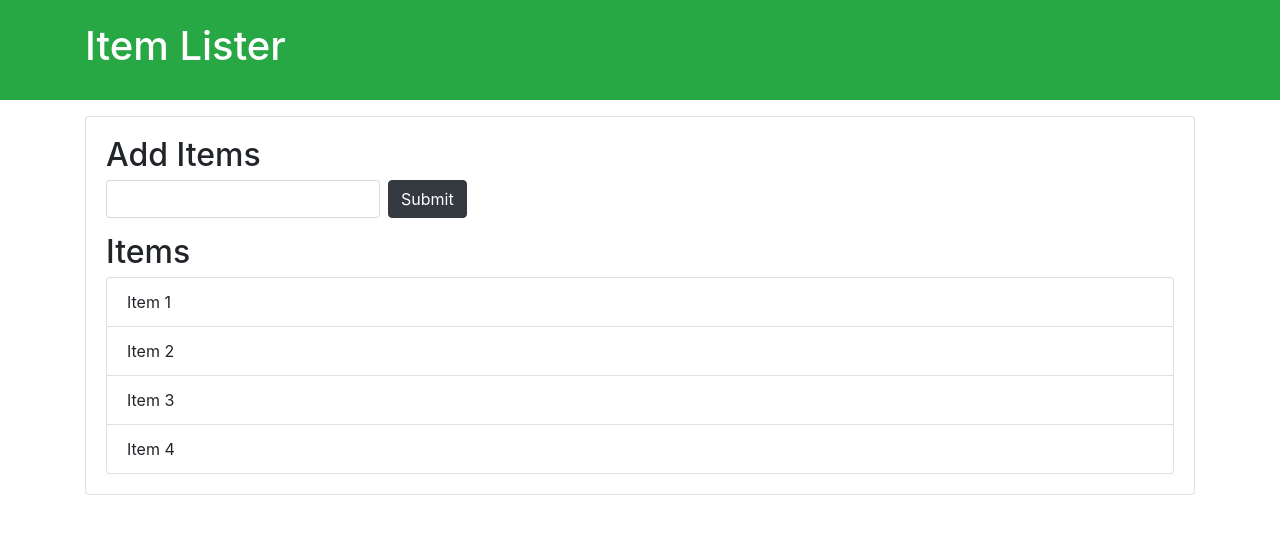
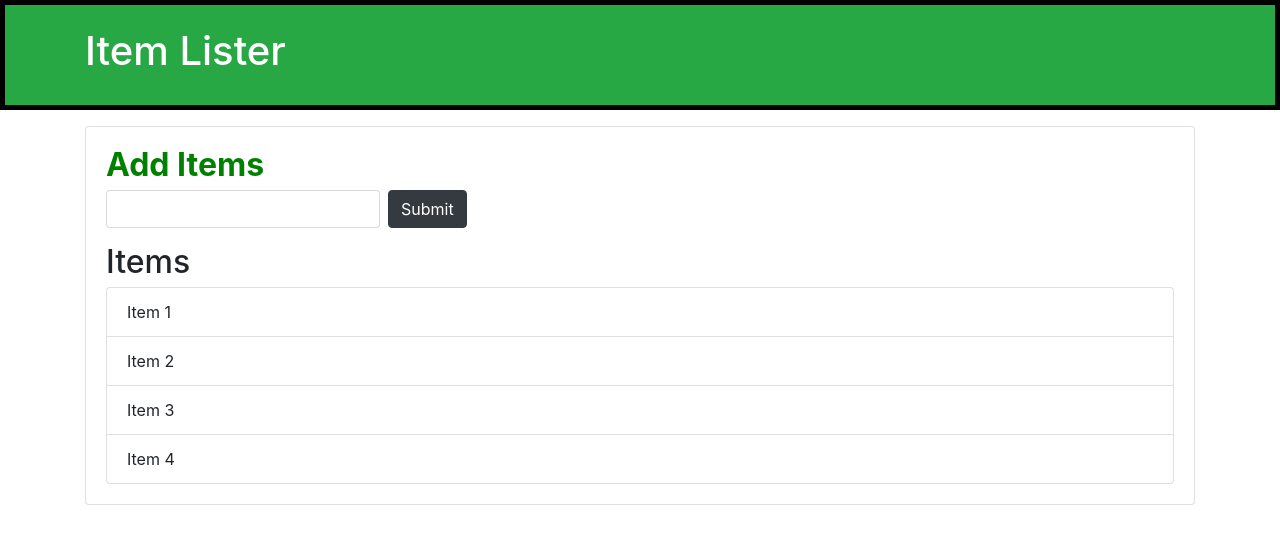
Before and after one commit to sumit6767/test, a plain HTML site: page index.html in a window 1280 px wide. Drawn offline with nearby package versions, Linux system fonts and the light colour scheme.

Commit message:
title border make black with items font-size bolder and made font color green

```diff
--- a/index.html
+++ b/index.html
@@ -8,14 +8,14 @@
   <title>Item Lister</title>
 </head>
 <body>
-  <header id="main-header" class="bg-success text-white p-4 mb-3">
+  <header id="main-header"  style="border:5px solid black; " class="bg-success text-white p-4 mb-3">
     <div class="container">
       <h1 id="header-title">Item Lister <span style="display:none">123</span></h1>
     </div>
   </header>
   <div class="container">
    <div id="main" class="card card-body">
-    <h2 class="title">Add Items</h2>
+    <h2 class="title" style="color:green; font-weight:bolder">Add Items</h2>
     <form class="form-inline mb-3">
       <input type="text" class="form-control mr-2">
       <input type="submit" class="btn btn-dark" value="Submit">
```
